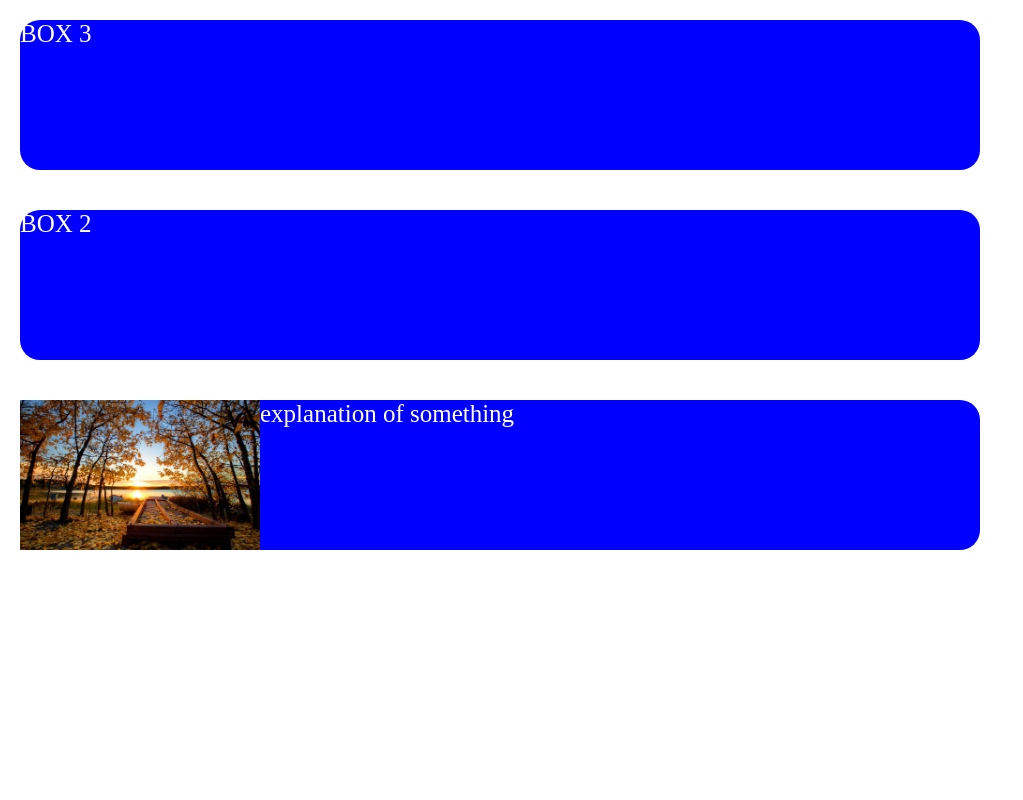
After one commit to Prameus/bilir-insaat-website, a Django app: page /reference/ in a window 1280 px wide. The commit adds this page. Shown: the whole page, without its empty margins (0-1023 px from the left). Run offline with Django 4.2, Linux system fonts and the light colour scheme.

```diff
--- a/frontend/static/css/footer.css
+++ b/frontend/static/css/footer.css
@@ -70,6 +70,9 @@ ul {
     top: 20px;
 }
 
+.container .bottom-text p {
+    color: #bbbbbb;
+}
 @media(max-width: 767px) {
     .footer-col {
         width: 50%;
--- /dev/null
+++ b/frontend/static/css/reference.css
@@ -0,0 +1,44 @@
+* {
+    margin: 0;
+    padding: 0;
+    box-sizing: border-box;
+}
+
+.flex-container {
+    width: 100%;
+    height: auto;
+    display: flex;
+    flex-direction: column-reverse;
+    align-items: normal;
+}
+
+.flex-box {
+    display: flex;
+    width: 75%;
+    height: 150px;
+    background: blue;
+    color: #ffffff;
+    font-size: 25px;
+    /* align-items: center;
+    justify-content: space-evenly; */
+    border-radius: 20px;
+    border-width: 20px;
+    margin: 20px;
+}
+
+.flex-box .reference-image {
+    width: 25%;
+    border-width: 2px;
+    border-color: #000000;
+}
+
+.flex-box .reference-explanation {
+    width: 75%;
+    border-width: 2px;
+    border-color: #000000;
+}
+
+.reference-image img {
+    width: 100%;
+    height: 100%;
+}
--- /dev/null
+++ b/frontend/templates/reference.html
@@ -0,0 +1,29 @@
+{% load static %}
+<html>
+
+<head>
+    <link rel="stylesheet" type="text/css" href="{% static 'css/reference.css' %}">
+</head>
+
+<body>
+
+<div class="flex-container">
+
+    <div class="flex-box">
+        <div class="reference-image">
+            <img src="{%static 'images/test.jpg' %}" />
+        </div>
+        <div class="reference-explanation">
+            explanation of something
+        </div>
+    </div>
+        <div class="flex-box">
+        BOX 2
+    </div>
+        <div class="flex-box">
+        BOX 3
+    </div>
+</div>
+</body>
+
+</html>
--- a/frontend/urls.py
+++ b/frontend/urls.py
@@ -1,6 +1,7 @@
-from django.urls import path, include
-from .views import home
+from django.urls import path
+from .views import home, reference
 
 urlpatterns = [
     path('home/',home),
+    path('reference/',reference)
 ]
--- a/frontend/views.py
+++ b/frontend/views.py
@@ -2,3 +2,6 @@ from django.shortcuts import render
 
 def home(request, *args, **kwargs):
     return render(request, 'home.html')
+
+def reference(request,*args,**kwargs):
+    return render(request, 'reference.html')
```
